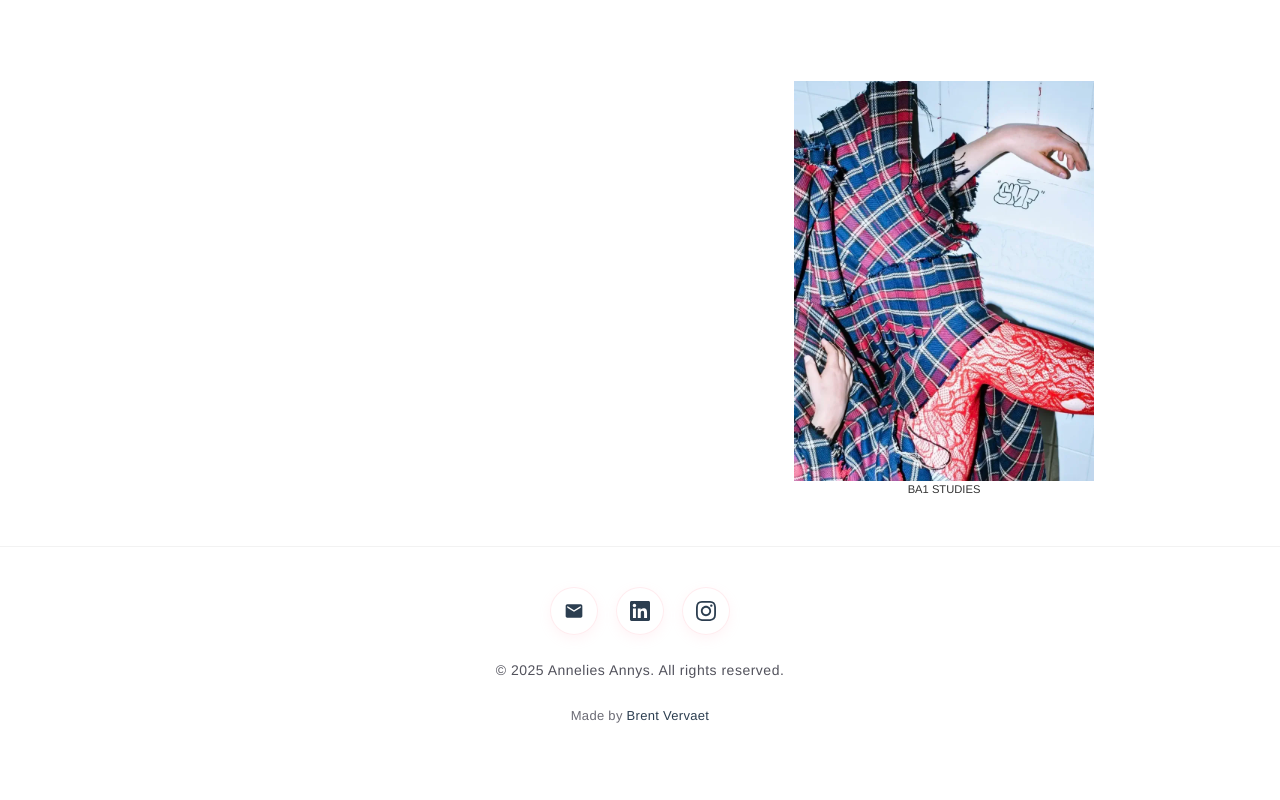
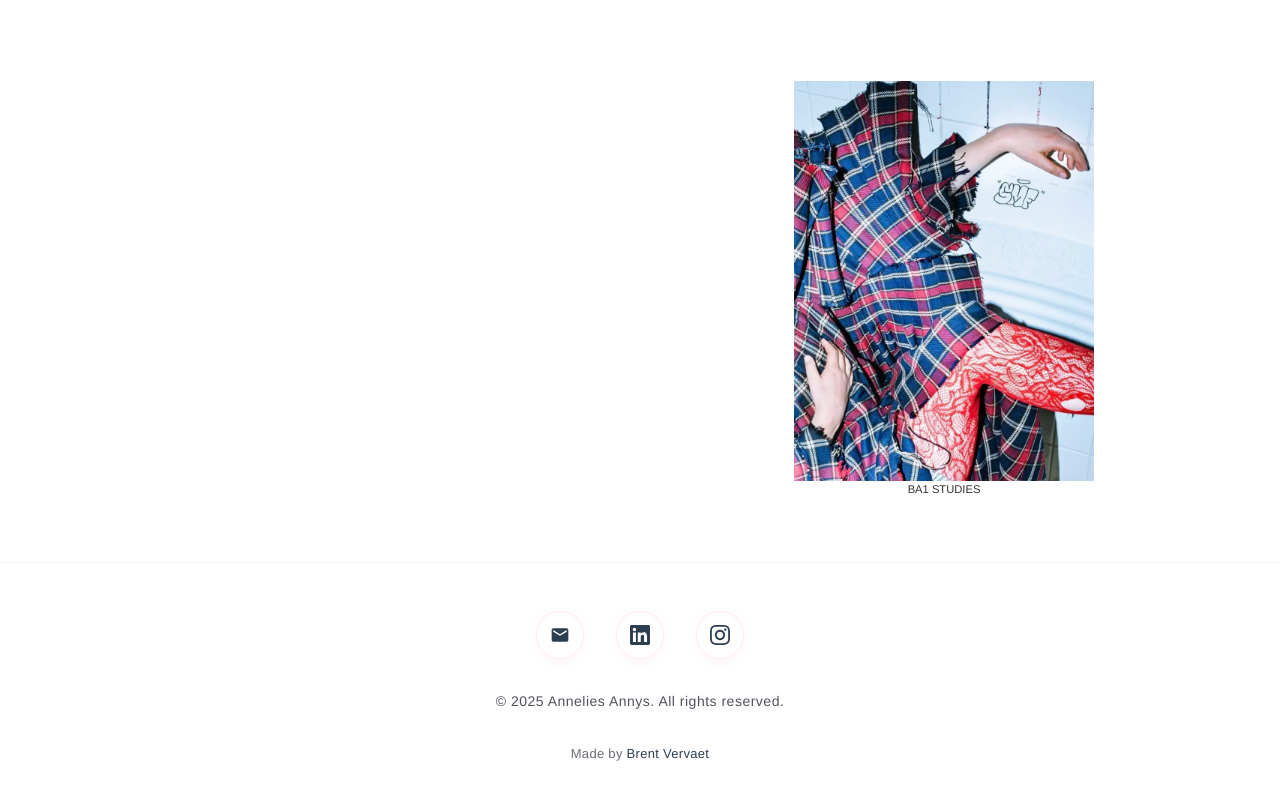
Before and after one commit to brentvervaet/anneliesannys-portfolio, a Vue app: page / in a window 1280 px wide. Shown: the part 2418-3218 px from the top of the page. Built offline with nearby package versions, Linux system fonts and the light colour scheme.

Commit message:
fix: standardize padding and gap values in AppFooter component

```diff
--- a/src/components/AppFooter.vue
+++ b/src/components/AppFooter.vue
@@ -54,9 +54,9 @@
 <style scoped>
 .site-footer {
   background: #fff;
-  padding: 40px 30px 60px;
+  padding: 3rem;
   border-top: 1px solid rgba(0, 0, 0, 0.05);
-  /* margin-top: 80px; */
+  margin-top: 1rem;
 }
 .footer-inner {
   max-width: 1400px;
@@ -64,11 +64,11 @@
   display: flex;
   flex-direction: column;
   align-items: center;
-  gap: 25px;
+  gap: 2rem;
 }
 .social-icons {
   display: flex;
-  gap: 18px;
+  gap: 2rem;
 }
 .social-icon {
   display: flex;
```
